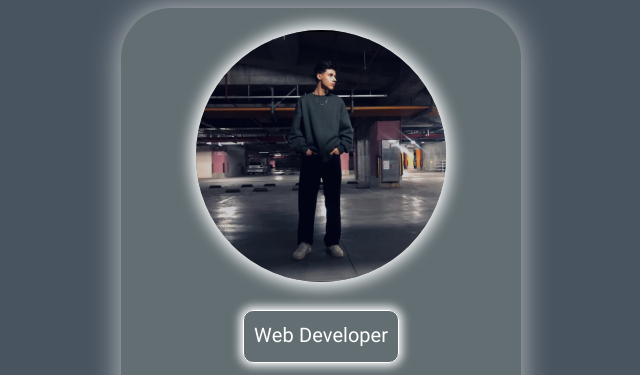
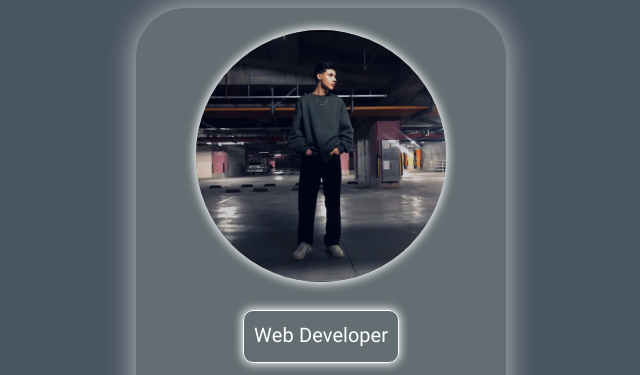
Before and after one commit to sobhanjaferi/visit-card, a plain HTML site: page index.html in a window 1280 px wide. Shown: the top 375 px of the page, without its empty margins (319-959 px from the left). Drawn offline with Linux system fonts and the light colour scheme.

Commit message:
add margin for card

```diff
--- a/home.css
+++ b/home.css
@@ -26,7 +26,7 @@ body{
     border-radius: 50px;
     box-shadow: 0px 0px 30px 0px #c3c3c3;
     background-color: #636e72;
-    width: 400px;
+    width: 370px;
     height: 630px;
     display: flex;
     flex-direction: column;
@@ -50,7 +50,12 @@ body{
     justify-content: center;
     align-items: center;
     background-size: cover;
-    box-shadow: 0px 0px 15px 5px white;
+    box-shadow: 0px 0px 10px 2px white;
+    transition: 0.4s;
+}
+
+.img img:hover{
+    padding: 10px;
 }
 
 .text{
@@ -83,7 +88,7 @@ body{
     justify-content: space-between;
     align-items: center;
     border: 1px solid white;
-    box-shadow: 0px 0px 10px 3px white;
+    box-shadow: 0px 0px 10px 1px white;
     color: white;
     border-radius: 10px;
 }
```
